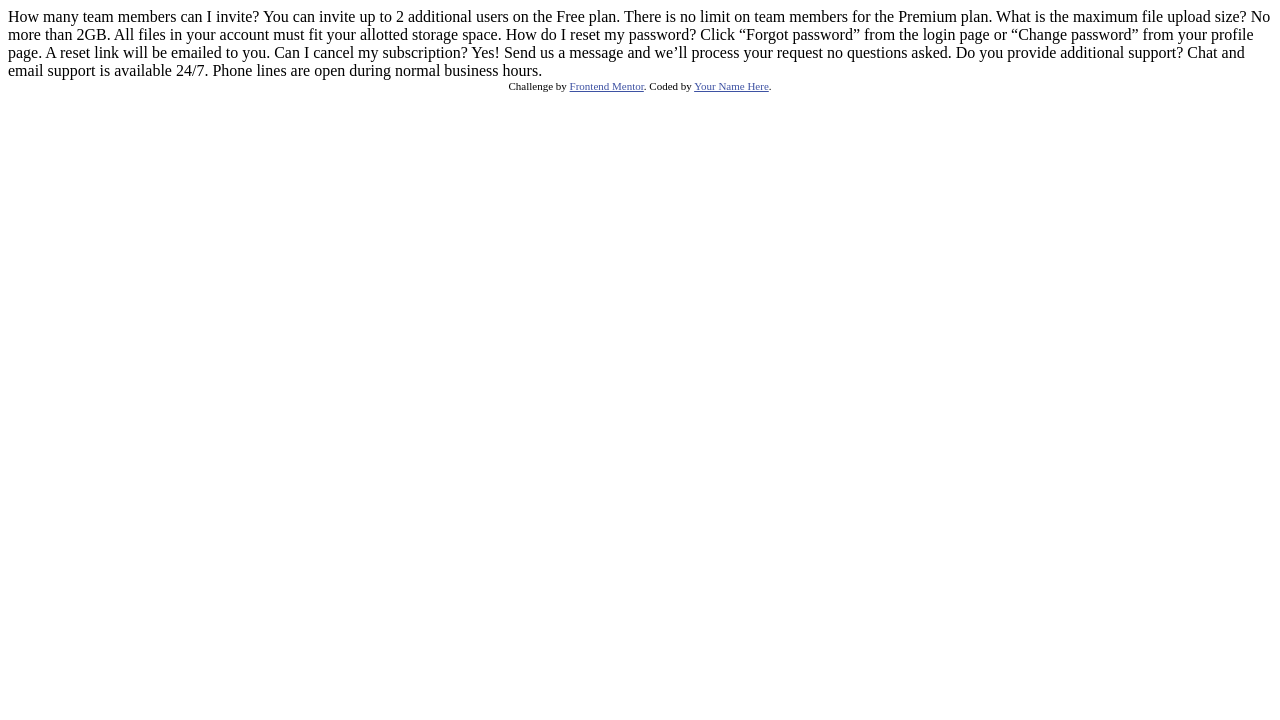
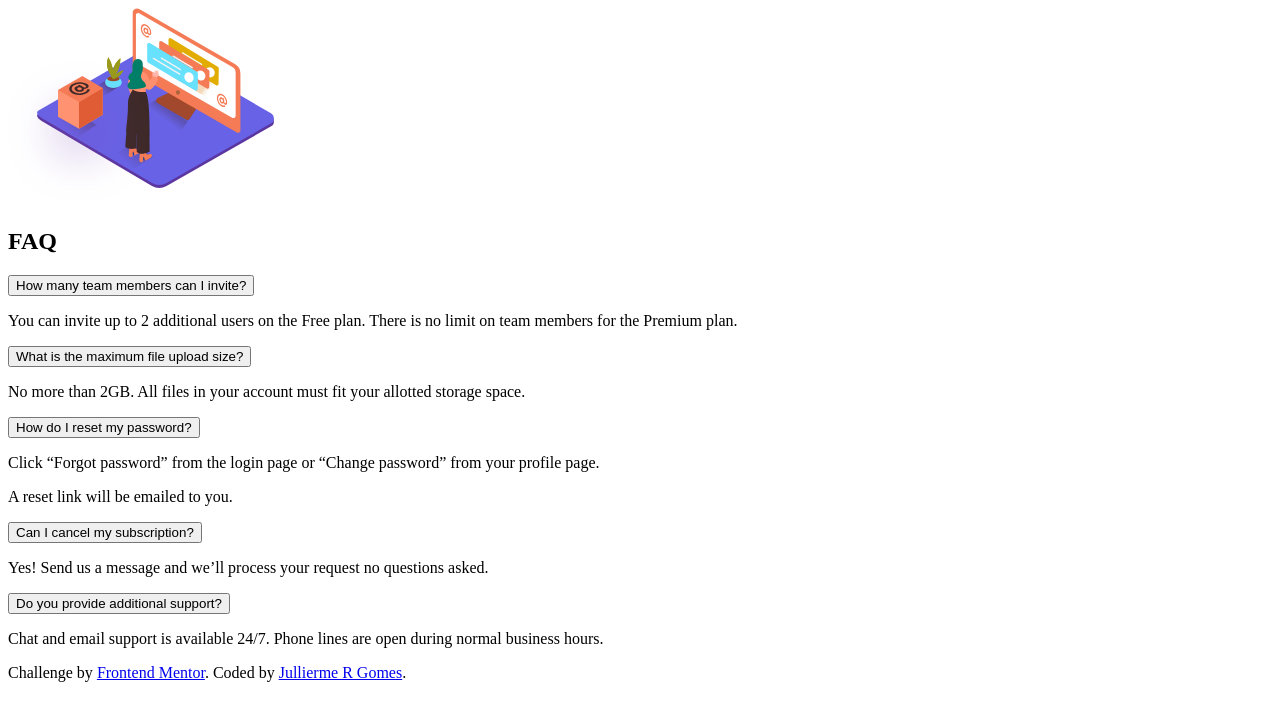
Before and after one commit to jullierme-r/faq-card, a plain HTML site: page index.html in a window 1280 px wide. Drawn offline with Linux system fonts and the light colour scheme.

Commit message:
Update index.html

```diff
--- a/index.html
+++ b/index.html
@@ -3,38 +3,54 @@
 <head>
   <meta charset="UTF-8">
   <meta name="viewport" content="width=device-width, initial-scale=1.0"> <!-- displays site properly based on user's device -->
-
+  <link rel="preconnect" href="https://fonts.googleapis.com">
+  <link rel="preconnect" href="https://fonts.gstatic.com" crossorigin>
+  <link href="https://fonts.googleapis.com/css2?family=Kumbh+Sans:wght@400;700&display=swap" rel="stylesheet">
+  <link rel="stylesheet" href="./styles/style.css">
   <link rel="icon" type="image/png" sizes="32x32" href="./images/favicon-32x32.png">
-
   <title>Frontend Mentor | FAQ Accordion Card</title>
-
-  <!-- Feel free to remove these styles or customise in your own stylesheet 👍 -->
-  <style>
-    .attribution { font-size: 11px; text-align: center; }
-    .attribution a { color: hsl(228, 45%, 44%); }
-  </style>
 </head>
 <body>
-  How many team members can I invite?
-  You can invite up to 2 additional users on the Free plan. There is no limit on
-  team members for the Premium plan.
+  <main class="container">
+    <section class="img-content">
+      <!-- <img src="images/illustration-box-desktop.svg" alt="" id="box"> -->
+      <img src="./images/illustration-woman-online-mobile.svg" alt="" id="woman">
+    </section>
+    <section class="main-content">
+      <h1>FAQ</h1>
+      <aside class="faq-block">
+        <button class="faq-btn">How many team members can I invite?</button>
+        <div class="faq-answer">
+          <p>You can invite up to 2 additional users on the Free plan. There is no limit on team members for the Premium plan.</p>
+        </div>
+        <button class="faq-btn">What is the maximum file upload size?</button>
+        <div class="faq-answer">
+          <p>No more than 2GB. All files in your account must fit your allotted storage space.</p>
+        </div>
+        <button class="faq-btn">How do I reset my password?</button>
+        <div class="faq-answer">
+          <p>Click “Forgot password” from the login page or “Change password” from your profile page.</p>
+          <p>A reset link will be emailed to you.</p>
+        </div>
+        <button class="faq-btn">Can I cancel my subscription?</button>
+        <div class="faq-answer">
+          <p >Yes! Send us a message and we’ll process your request no questions asked.</p>
+        </div>
+        <button class="faq-btn">Do you provide additional support?</button>
+        <div class="faq-answer">
+          <p>Chat and email support is available 24/7. Phone lines are open during normal business hours.</p>
+        </div>
+      </aside>
 
-  What is the maximum file upload size?
-  No more than 2GB. All files in your account must fit your allotted storage space.
+    </section>
+  </main>
+  <footer>
+    <div class="attribution">
+      Challenge by <a href="https://www.frontendmentor.io?ref=challenge" target="_blank">Frontend Mentor</a>.
+      Coded by <a href="https://www.frontendmentor.io/profile/jullierme-r">Jullierme R Gomes</a>.
+    </div>
+  </footer>
 
-  How do I reset my password?
-  Click “Forgot password” from the login page or “Change password” from your profile page.
-  A reset link will be emailed to you.
-
-  Can I cancel my subscription?
-  Yes! Send us a message and we’ll process your request no questions asked.
-
-  Do you provide additional support?
-  Chat and email support is available 24/7. Phone lines are open during normal business hours.
-
-  <div class="attribution">
-    Challenge by <a href="https://www.frontendmentor.io?ref=challenge" target="_blank">Frontend Mentor</a>.
-    Coded by <a href="#">Your Name Here</a>.
-  </div>
+  <script src="./JavaScript/main.js"></script>
 </body>
 </html>
```
